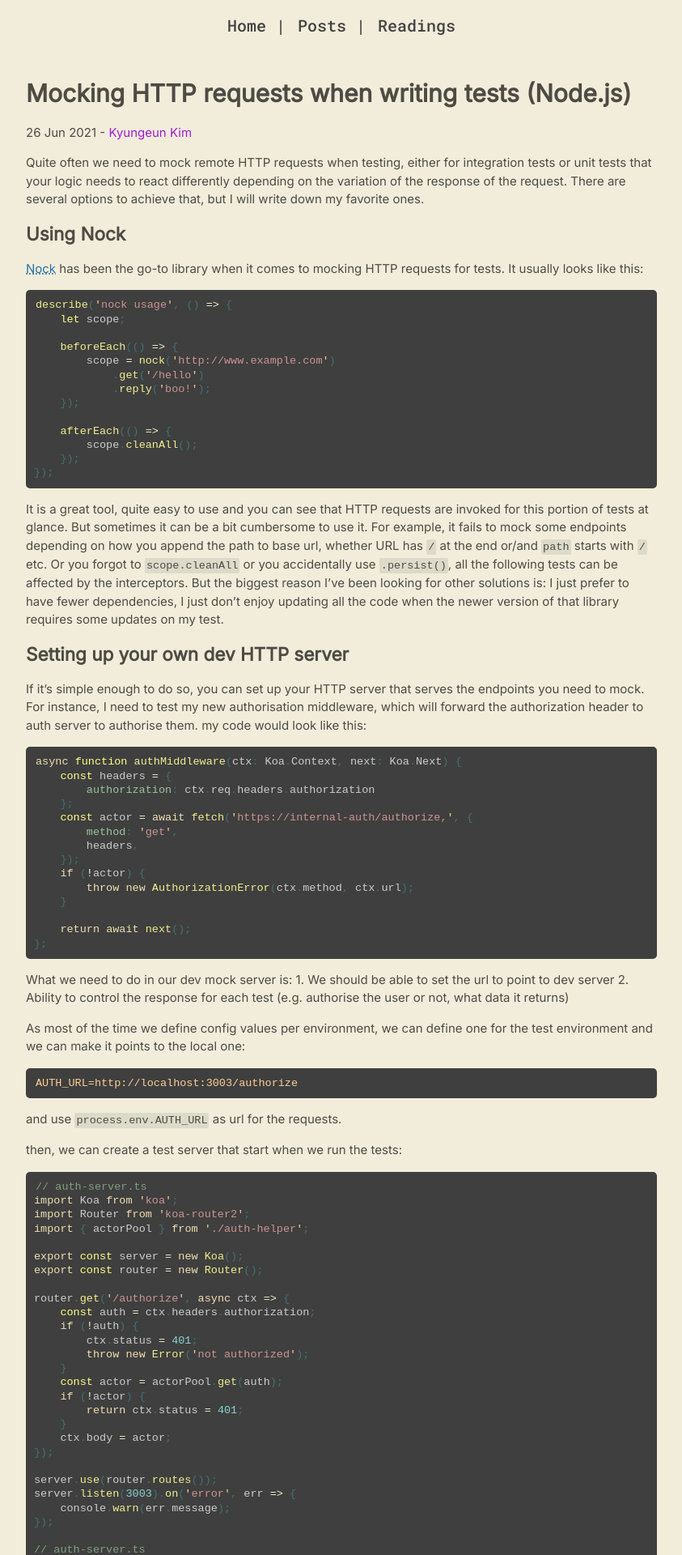
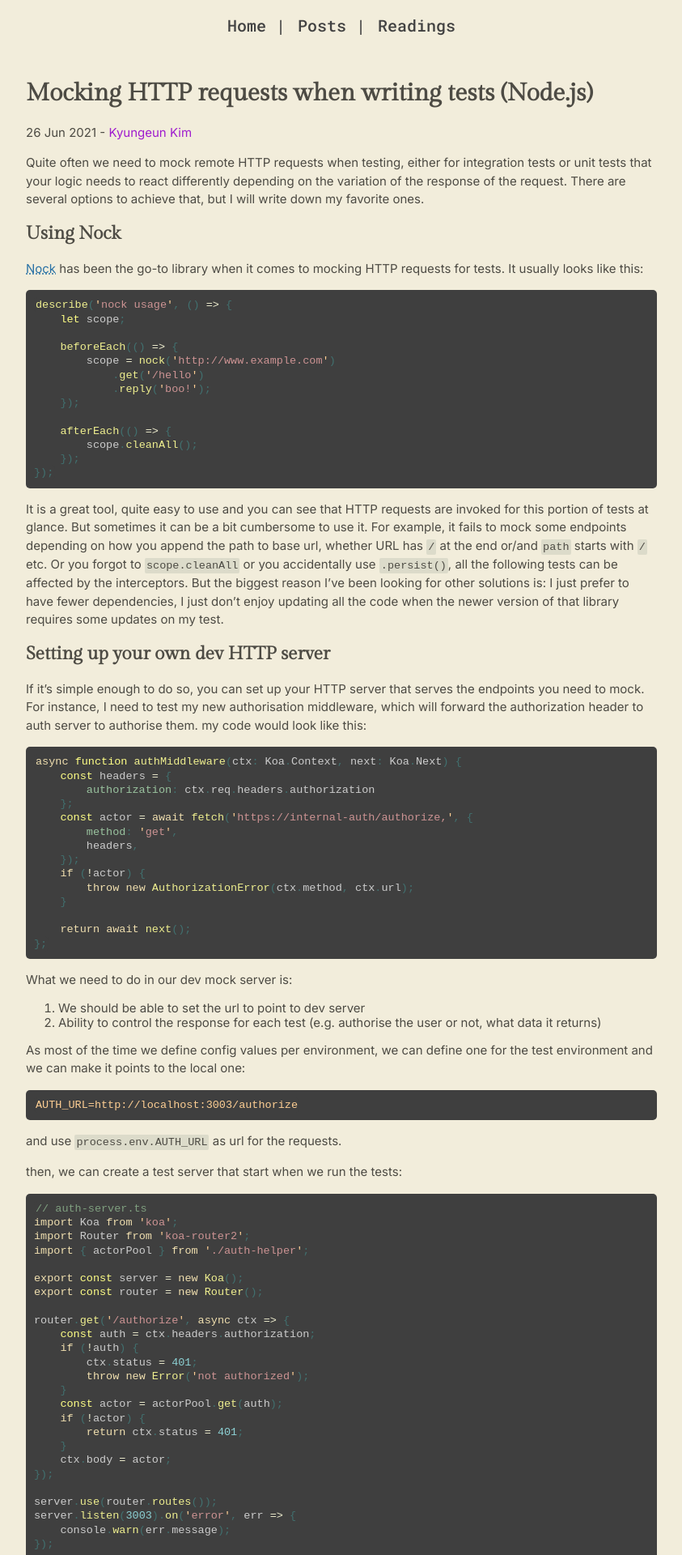
Before and after one commit to kyungeunni/blog, a Jekyll site: the page built from src/_posts/2021-06-26-replace-nock-in-unit-tests.md, in a window 1280 px wide. Shown: the top 1920 px of the page at 81% size, without its empty margins (218-1061 px from the left). Built offline with Jekyll 4.4.1, drawn with Linux system fonts in a browser that asks for light colours.

Commit message:
fix: remove indentation for ordered list

````diff
--- a/src/_layouts/default.html
+++ b/src/_layouts/default.html
@@ -35,6 +35,11 @@
                 title="Kyung-eun Kim Twitter">
                 <i class="fab fa-twitter"></i>
             </a>
+            <a rel="linkedin"
+                href="https://www.linkedin.com/in/kyungeun-kim-541021136"
+                title="Kyung-eun Kim Linkedin">
+                <i class="fab fa-linkedin"></i>
+            </a>
           </div>
       </footer>
     </div>
--- a/src/_posts/2021-06-26-replace-nock-in-unit-tests.md
+++ b/src/_posts/2021-06-26-replace-nock-in-unit-tests.md
@@ -47,8 +47,8 @@ async function authMiddleware(ctx: Koa.Context, next: Koa.Next) {
 };
 ```
 What we need to do in our dev mock server is:
-    1. We should be able to set the url to point to dev server
-    2. Ability to control the response for each test (e.g. authorise the user or not, what data it returns)
+1. We should be able to set the url to point to dev server
+2. Ability to control the response for each test (e.g. authorise the user or not, what data it returns)
 
 As most of the time we define config values per environment, we can define one for the test environment and we can make it points to the local one:
 ```
--- a/src/_sass/main.scss
+++ b/src/_sass/main.scss
@@ -29,6 +29,9 @@ body {
     background-color: var(--bg-color);
     font-size: var(--font-size);
     color: var(--font-color);
+}
+h1, h2, h3 {
+    font-family: var(--font-family--header);
 }
 
 a {
````
